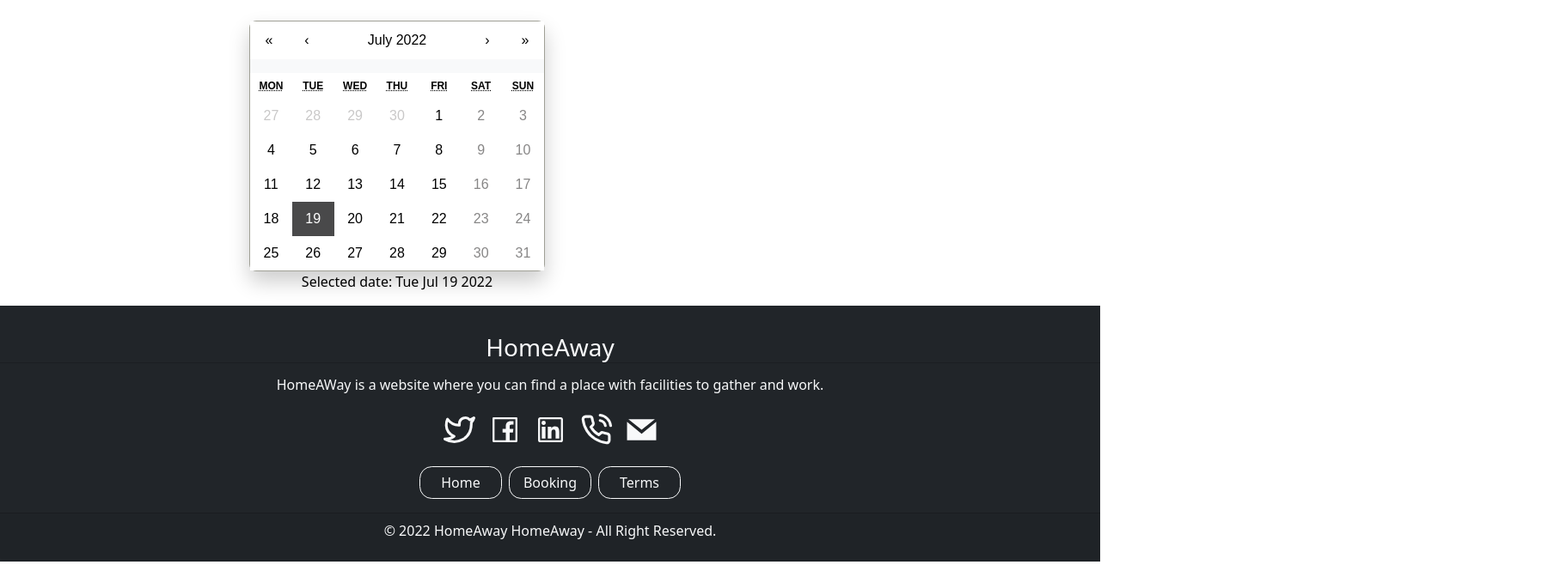
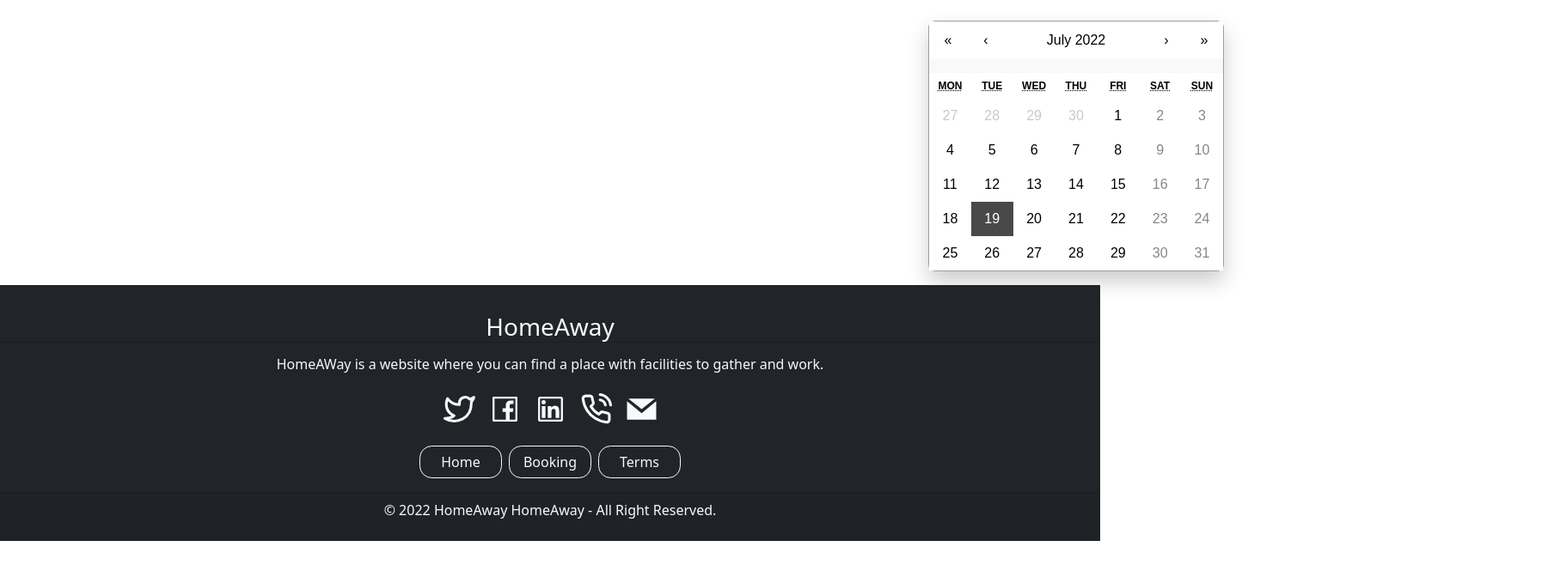
Before and after one commit to GP-43/homeaway-frontend, a React (Create React App) app: page / in a window 1280 px wide. Shown: the top 672 px of the page at 86% size, 1808 px wide, since content can reach past the window. Built offline with nearby package versions, Linux system fonts and the light colour scheme.

Commit message:
Calendar Done
Calendar Done

```diff
--- a/src/assets/styles/partials/_calendar.scss
+++ b/src/assets/styles/partials/_calendar.scss
@@ -4,6 +4,7 @@
   height:0 auto;
   background-color: none;
   border:none;
+  margin-left: 970px;
 
   .app {
     text-align: center;
@@ -23,7 +24,6 @@
     color: #000000;
     margin-top: 5px;
   }
-
 
   .App-logo {
     height: 40vmin;
@@ -51,11 +51,7 @@
     color: #7ab5c6;
   }
 
-
-
   /* react calendar */
-
-
   .react-calendar {
     width: 700px;
     max-width: 100%;
--- a/src/components/calendar/UserCalendar.jsx
+++ b/src/components/calendar/UserCalendar.jsx
@@ -1,7 +1,6 @@
 import 'react-calendar/dist/Calendar.css'
 import Calendar from 'react-calendar'
 import React, { useState } from 'react';
-//import Card from 'react-bootstrap/Card';
 import '../../assets/styles/partials/_calendar.scss';
 
 function UserCalendar() {
@@ -10,17 +9,15 @@ function UserCalendar() {
   return (
     <div className="card">
       <div className="app">
-
         <div className="calendar-container">
           <Calendar className="bg-light" onChange={setDate} value={date}/>
         </div>
         <div className="text-center">
-          Selected date: {date.toDateString()}
+          {/*Selected date: {date.toDateString()}*/}
         </div>
       </div>
     </div>
   );
-
 }
 
 export default UserCalendar;
```
Lines whose indentation alone changed are shown as unchanged.
